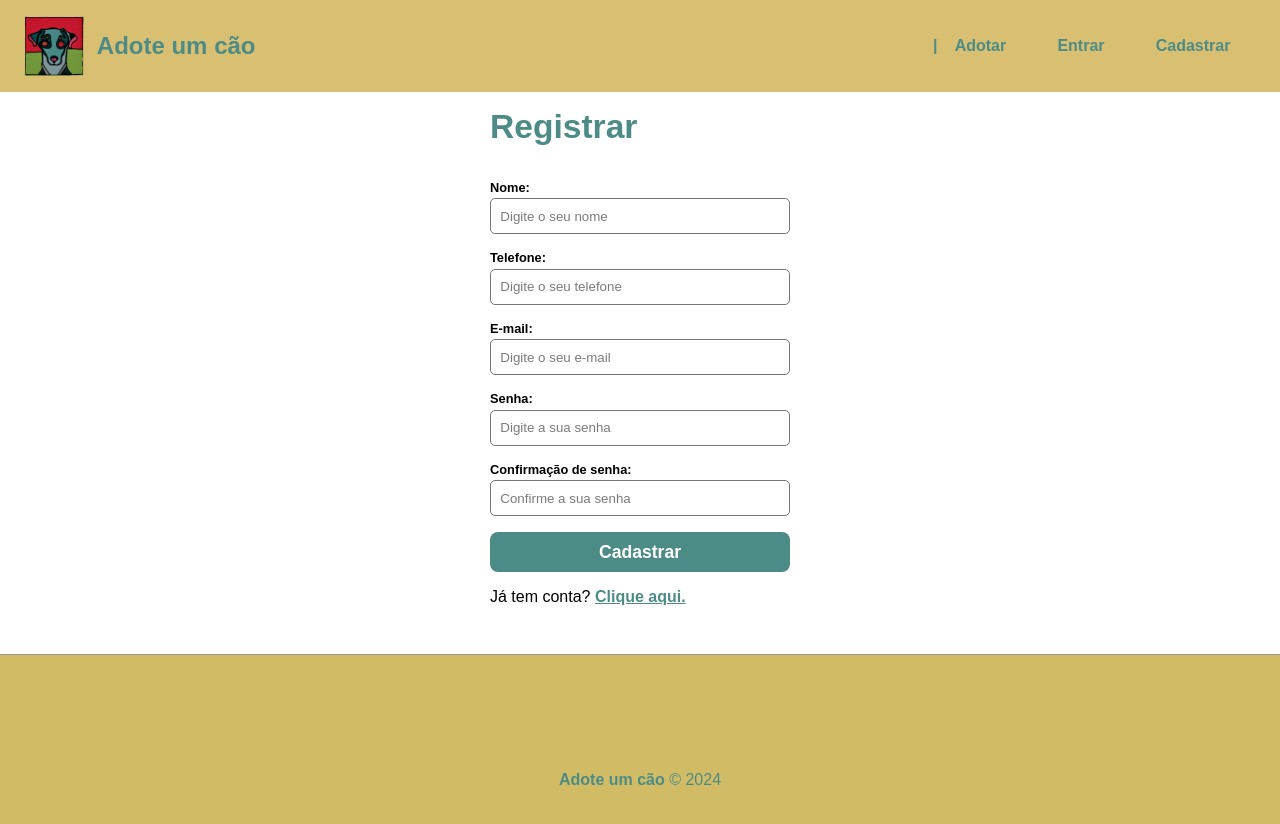
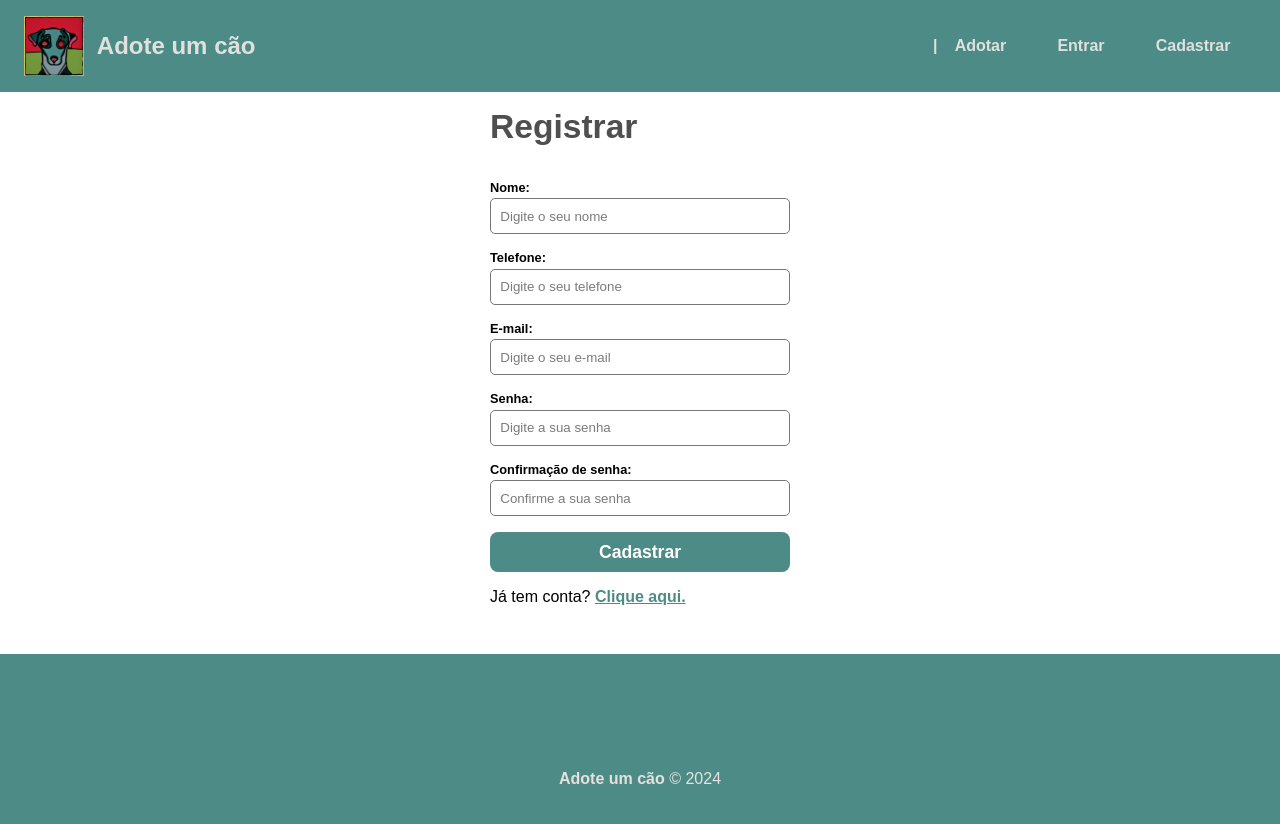
Before and after one commit to danbamorim/Projeto-AdoteCao, a React (Create React App) app in the folder frontend/: page /register in a window 1280 px wide. Shown: the top 824 px of the page. Built offline with nearby package versions, Linux system fonts and the light colour scheme.

Commit message:
usando hooks

```diff
--- a/frontend/src/App.js
+++ b/frontend/src/App.js
@@ -1,7 +1,10 @@
 import { BrowserRouter as Router, Routes, Route } from 'react-router-dom'
-
 import React from 'react'
 import Container from './components/layout/Container'
+
+
+/* importando context */
+import { UserProvider } from './context/UserContext'
 
 // importando paginas
 import Home from './components/pages/Home'
@@ -10,7 +13,6 @@ import Register from './components/pages/Auth/Register'
 
 
 // importando componentes
-
 import Navbar from './components/layout/Navbar'
 import Footer from './components/layout/Footer'
 
@@ -18,15 +20,17 @@ import Footer from './components/layout/Footer'
 function App() {
   return (
     <Router>
-       <Navbar/>
-     <Container>
-      <Routes>\
-        <Route path="/login" element = {<Login />}/>
-        <Route path="/register" element = {<Register />}/>
-        <Route path="/" element = {<Home />}/>
-        </Routes>
-     </Container>
-     <Footer/>
+      <UserProvider>
+        <Navbar/>
+        <Container>
+          <Routes>
+            <Route path="/login" element={<Login />} />
+            <Route path="/register" element={<Register />} />
+            <Route path="/" element={<Home />} />
+          </Routes>
+        </Container>
+        <Footer/>
+      </UserProvider>
     </Router>
   )
 }
--- a/frontend/src/components/layout/Footer.module.css
+++ b/frontend/src/components/layout/Footer.module.css
@@ -3,7 +3,6 @@
     display: flex;
     align-items: center;
     justify-content: center;
-    background-color:#D1BC65;
-    color: #4D8C86;
-    border-top: 1px solid #979797;
+    background-color:#4D8C86;
+    color: #e6e0e0;
 }
--- a/frontend/src/components/layout/Navbar.module.css
+++ b/frontend/src/components/layout/Navbar.module.css
@@ -2,8 +2,8 @@
     display: flex;
     justify-content: space-between;
     padding: 1em 1.5em;
-    background-color:#D9BF71;
-    color: #4D8C86;
+    background-color:#4D8C86;
+    color: #e0e0e0;
   }
 
   .navbar_logo {
@@ -26,7 +26,7 @@
   .navbar li,
   .navbar a {
     text-decoration: none;
-    color: #4D8C86;
+    color: #e0e0e0;
     font-weight: bold;
     cursor: pointer;
     transition: .5s;
@@ -35,7 +35,7 @@
   }
 
   .navbar li:hover {
-    background-color: #4D8C86;
+    background-color: #C4172E;
     color: #FFF;
   }
 
--- a/frontend/src/components/pages/Auth/Register.js
+++ b/frontend/src/components/pages/Auth/Register.js
@@ -1,13 +1,15 @@
 import { useState, useContext } from 'react'
+import Input from '../../form/Input'
 import { Link } from 'react-router-dom'
 
-import Input from '../../form/Input.js'
 import styles from '../../form/Form.module.css'
 
+/* contexts */
+import { Context } from '../../../context/UserContext'
 
 function Register() {
   const [user, setUser] = useState({})
-
+  const { register } = useContext(Context)
 
   function handleChange(e) {
     setUser({ ...user, [e.target.name]: e.target.value })
@@ -15,6 +17,7 @@ function Register() {
 
   function handleSubmit(e) {
     e.preventDefault()
+    register(user)
   }
 
   return (
--- a/frontend/src/components/pages/Home.js
+++ b/frontend/src/components/pages/Home.js
@@ -1,7 +1,7 @@
 function Home() {
     return (
         <section>
-            <h1>Home</h1>
+            <h1>home</h1>
         </section>
     )
 }
--- /dev/null
+++ b/frontend/src/context/UserContext.js
@@ -0,0 +1,8 @@
+import { createContext } from 'react'
+import useAuth from '../hooks/useAuth'
+const Context = createContext()
+function UserProvider({ children }) {
+    const { register } = useAuth()
+    return <Context.Provider value={{ register }}>{children}</Context.Provider>
+}
+export { Context, UserProvider }
--- /dev/null
+++ b/frontend/src/hooks/useAuth.js
@@ -0,0 +1,17 @@
+import api from '../utils/api'
+import { usestate, useEffect } from 'react'
+import { UserNavigate } from 'react-router-dom'
+export default function useAuth() {
+    async function register(user) {
+        try {
+            const data = await api.post('/users/register', user).then((response) => {
+                return response.data
+            })
+            console.log(data)
+        } catch (error) {
+            // tratar erro
+            console.log(error)
+        }
+        }
+        return {register}
+    }
--- a/frontend/src/index.css
+++ b/frontend/src/index.css
@@ -6,7 +6,7 @@
 }
 
 h1 {
-  color: #4D8C86;
+  color: #4f4f4f;
   margin-bottom: 1em;
   font-size: 2.1em;
 }
--- /dev/null
+++ b/frontend/src/utils/api.js
@@ -0,0 +1,5 @@
+import axios from "axios";
+
+export default axios.create({
+  baseURL: "http://localhost:5000",
+});
```
